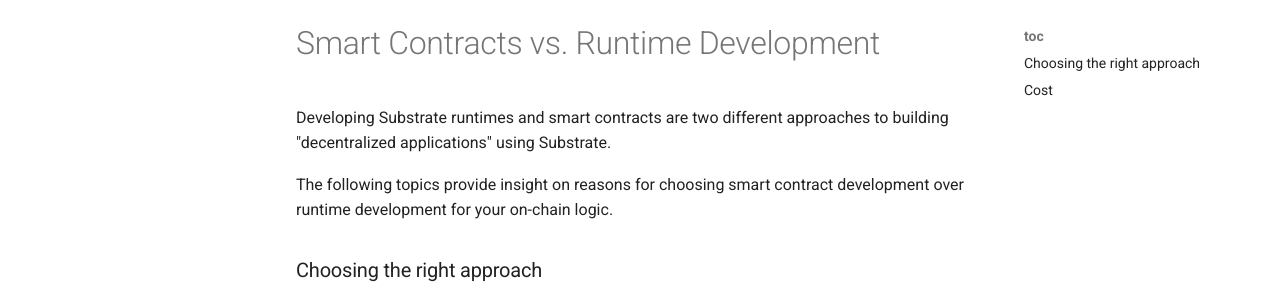
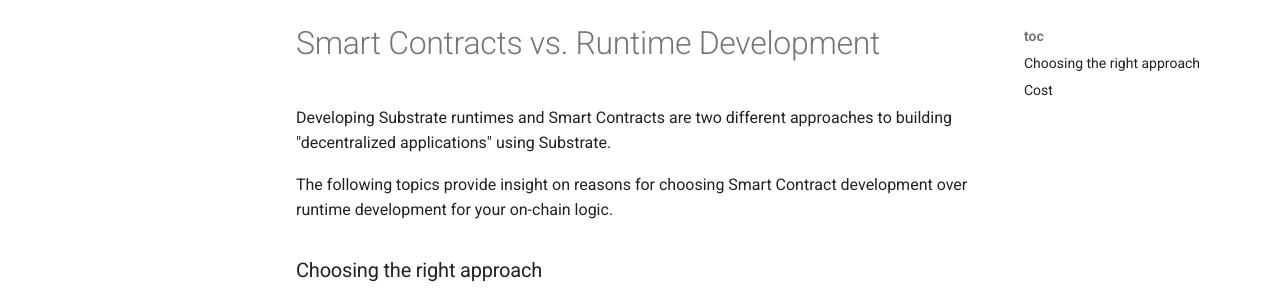
Before and after one commit to polkadot-developers/docs-sandbox, an MkDocs documentation site: the page built from source/docs/main-docs/design/runtime-or-smart-contracts/index.md, in a window 1280 px wide and 900 px high. Shown: the part 123-423 px from the top of the window. Built offline with MkDocs 1.6.1 and Material for MkDocs 9.7.7, drawn with Linux system fonts in a browser that asks for light colours.

Commit message:
more edits

```diff
--- a/source/docs/main-docs/design/runtime-or-smart-contracts/index.md
+++ b/source/docs/main-docs/design/runtime-or-smart-contracts/index.md
@@ -9,9 +9,9 @@
 
 # Smart Contracts vs. Runtime Development
 
-Developing Substrate runtimes and smart contracts are two different approaches to building "decentralized applications" using Substrate.
+Developing Substrate runtimes and Smart Contracts are two different approaches to building "decentralized applications" using Substrate.
 
-The following topics provide insight on reasons for choosing smart contract development over runtime development for your on-chain logic.
+The following topics provide insight on reasons for choosing Smart Contract development over runtime development for your on-chain logic.
 
 
 ### Choosing the right approach
```
